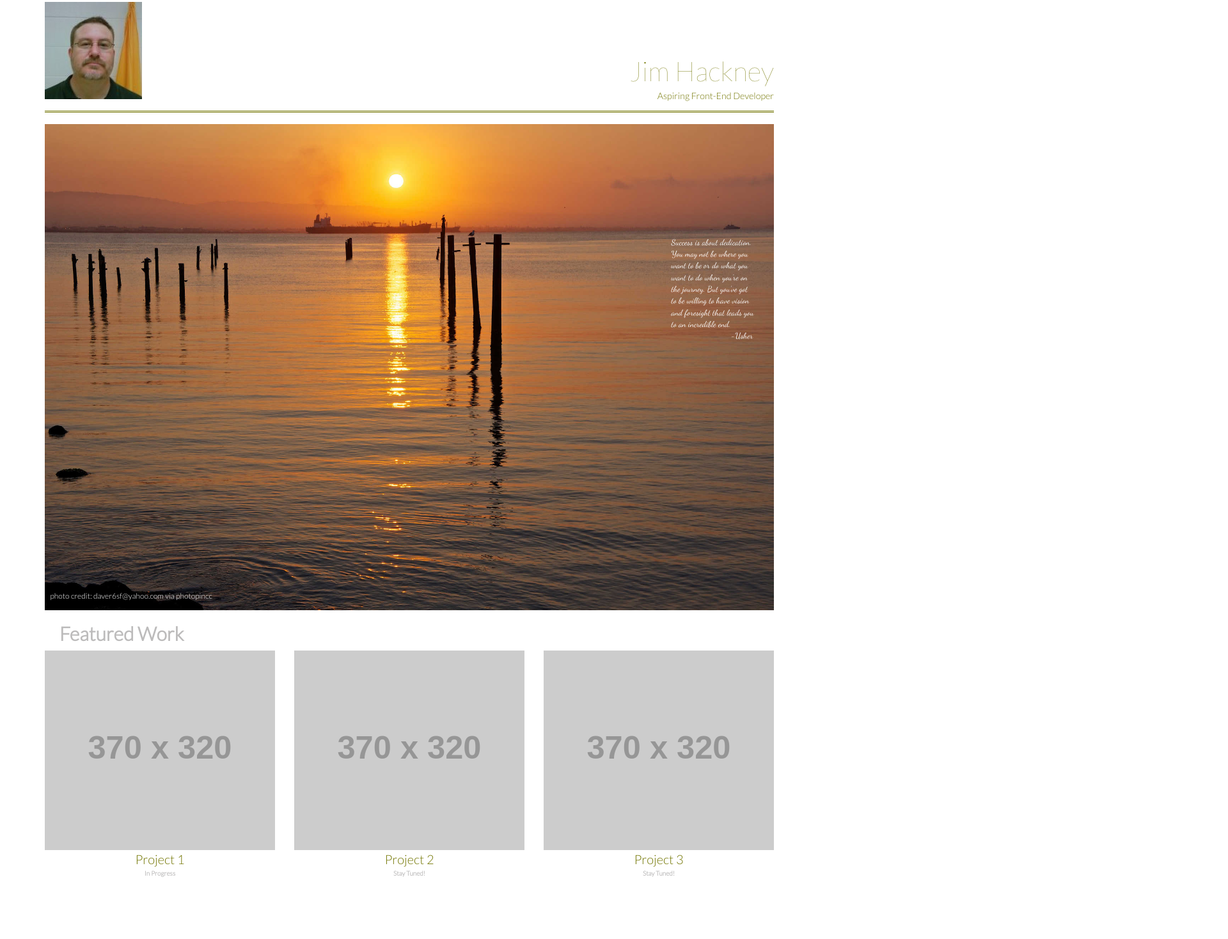
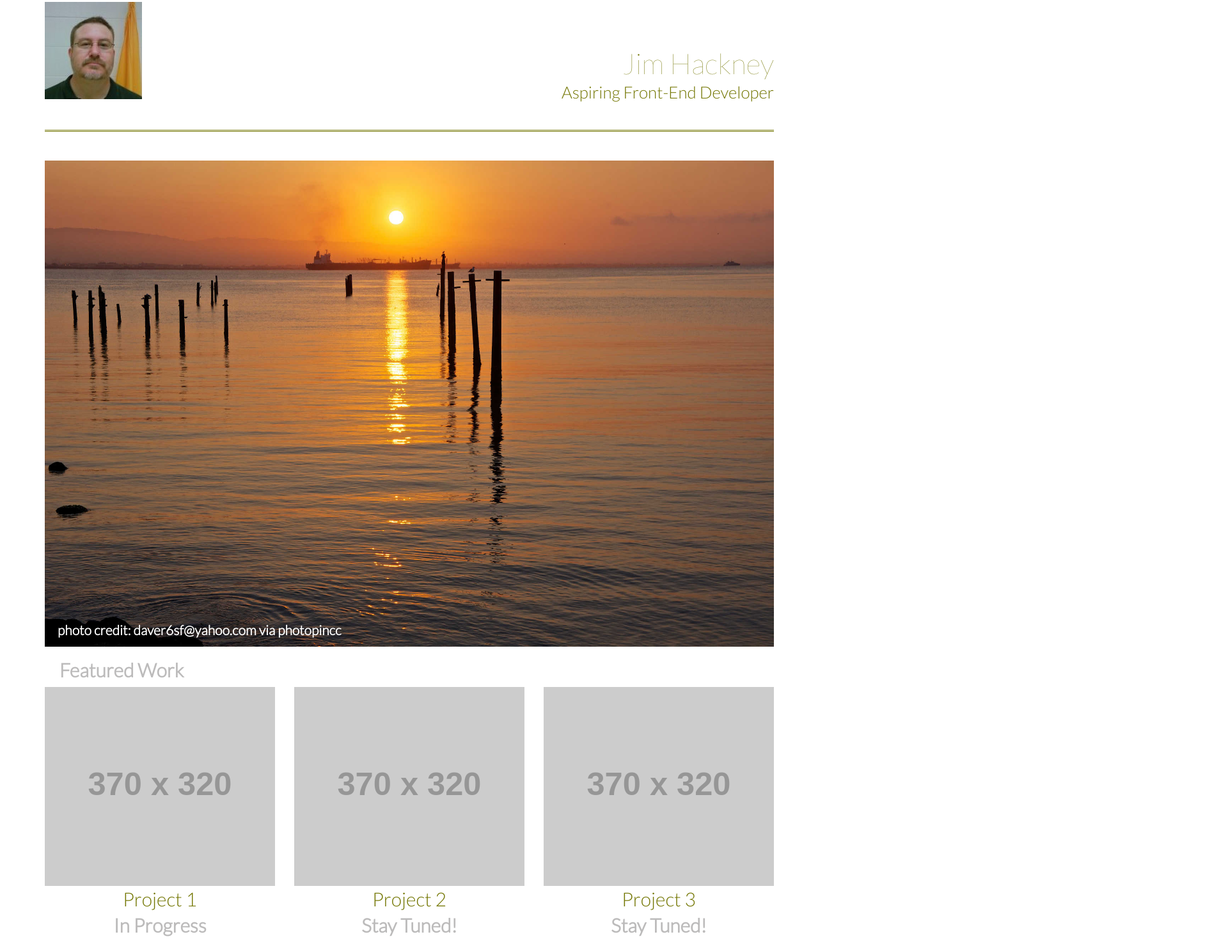
Before and after one commit to jimhackney/Udacity_Project_1, a website: page index.html in a window 1280 px wide. Shown: the part 25-1493 px from the top of the page at 64% size, 1920 px wide, since content can reach past the window. Before the commit the page ends 1397 px from the top, so only its background shows below. Drawn offline with Linux system fonts and the light colour scheme; placeholder pictures from the web are drawn by us.

Commit message:
making stylesheet mobile first

```diff
--- a/css/style.css
+++ b/css/style.css
@@ -20,18 +20,14 @@ img {
 	margin: 0 auto 0 auto;
 }
 
-hr {
-	width: 97%;
+.hrAlign {
+	position: absolute;
 	border: none;
 	border-top: medium double;
 	display: inline-block;
-	position: absolute;
 	top: -0.7em;
 	padding: 0 0.25em;
-}
-
-.shipImageAlignment {
-	margin-top: 2.9%;
+	margin: 5% 0 5% 0;
 }
 
 .feature {
@@ -44,15 +40,11 @@ hr {
 }
 
 .styleNameText {
-	font: normal 100 4.285714285714286em/1.428 'Lato', sans-serif;
 	text-align: right;
-	margin: 19% 0 0 0;
 }
 
 .styleTitleText {
-	font-size: 1.428571428571429em;
 	text-align: right;
-	margin: 0 0 0 0;
 }
 
 .alignCenter {
@@ -69,14 +61,12 @@ hr {
 }
 
 .myPicAlign {
-	margin: 5% 0 1% 0;
+	margin: 5% 0 10% 0;
 }
 
 .credit {
 	width: 100%;
 	position: absolute;
-	left: 2%;
-	top: 95%;
 	color: #fff;
 }
 
@@ -84,215 +74,282 @@ hr {
 	color: #fff;
 }
 
-.journeyQuote {
-	width: 100%;
-	position: absolute;
-	z-index: 100;
-	left: 85%;
-	top: 25%;
-	color: #fff;
-	font: normal 300 1.285714285714286em/1.428 Dancing Script, script;
-}
-
 .alignRight {
 	margin-left: 8%;
 }
 
-.projectLinkFont {
-	font-size: 1em;
-}
-
-@media (min-width: 992px) and (max-width: 1199px) {
-
+/* Custom, iPhone Retina */
+@media (min-width: 200px) {
 	.styleNameText {
-		font-size: 3.542857142857143em;
-		margin-top: 25%;
+		font-size: 1.4em;
+		margin: 55% 0 0 0;
 	}
 
 	.styleTitleText {
-		font-size: 1.180952380952381em;
+		font-size: 1em;
+		margin: 1% 0 0 1%;
 	}
 
-	.journeyQuote {
-		font-size: 1.062857142857143em;
-	}
-
-	hr {
-		width: 96.2%;
-	}
-
-	.myPicAlign {
-		margin-right: 0;
+	.hrAlign {
+		width: 83%;
 	}
 
 	.shipImageAlignment {
-		margin-top: 3.3%;
+		margin-top: 10%;
 	}
 
 	.credit {
-		font-size: 0.8266666666666667em;
-	}
-
-	.feature {
-		font-size: 1.653333333333333em;
-	}
-
-	.projectTitles {
-		font-size: 1.6em;
-	}
-
-	.projectLinkFont {
-		font-size: 0.8266666666666667em;
-	}
-}
-
-@media (min-width: 768px) and (max-width: 991px) {
-
-	.styleNameText {
-		font-size: 2.742857142857143em;
-		margin-top: 35%;
-	}
-
-	.styleTitleText {
-		font-size: 0.9142857142857146em;
-	}
-
-	.journeyQuote {
-		font-size: 0.822857142857143em;
-		top: 26%;
-	}
-
-	hr {
-		width: 95.1%;
-	}
-
-	.shipImageAlignment {
-		margin-top: 4.3%;
-	}
-
-	.credit {
-		font-size: 0.8266666666666667em;
-		left: 2.8%;
-		top: 94%;
-	}
-
-	.feature {
-		font-size: 1.28em;
-	}
-
-	.projectTitles {
-		font-size: 1.2em;
-	}
-}
-
-@media (max-width: 767px) {
-
-	.styleNameText {
-		font-size: 2.742857142857143em;
-		margin-top: 35%;
-	}
-
-	.styleTitleText {
-		font-size: 0.9142857142857146em;
-	}
-
-	hr {
-		display: none;
+		font-size: 0.8em;
+		font-weight: bold;
+		left: 10%;
+		top: 80%;
 	}
 
 	.journeyQuote {
 		display: none;
 	}
 
-	.blockPics {
-		display: block;
+	.feature {
+		font-size: 1.5em;
 	}
 
-	.feature {
-		text-align: center;
+	.projectLinkFont {
+		font-size: 1em;
+	}
+
+	.projectTitles {
+		font-size: 2em;
 	}
 }
 
-@media (max-width: 481px) {
-
+@media (min-width : 320px) {
 	.styleNameText {
-		font-size: 2em;
-		margin-top: 60%;
+		font-size: 2.4em;
+		margin: 62% 0 0 0;
 	}
 
-	.styleTitleText{
-		font-size: 0.9em;
+	.styleTitleText {
+		font-size: 1.2em;
+		margin: 3% 0 0 1%;
 	}
 
-	hr {
-		display: none;
+	.hrAlign {
+		width: 89%;
+	}
+
+	.shipImageAlignment {
+		margin-top: 10%;
+	}
+
+	.credit {
+		font-size: 1.3em;
+		left: 7%;
+		top: 85%;
 	}
 
 	.journeyQuote {
 		display: none;
 	}
 
-	.blockPics {
-		display: block;
+	.feature {
+		font-size: 2em;
 	}
 
-	.feature {
-		text-align: center;
+	.projectLinkFont {
+		font-size: 2em;
+	}
+
+	.projectTitles {
+		font-size: 2.5em;
 	}
 }
 
-@media (max-width: 400px) {
+@media (min-width: 414px) {
+	.styleNameText {
+		margin: 67% 0 0 0;
+	}
 
+	.hrAlign {
+		width: 91.5%;
+	}
+}
+
+/* Extra Small Devices, Phones */
+@media (min-width : 480px) {
 	.styleNameText {
-		font-size: 1.5em;
-		margin-top: 88%;
+		font-size: 3.8em;
+		margin: 28% 0 0 0;
 	}
 
 	.styleTitleText {
-		font-size: 0.6em;
+		font-size: 2.5em;
+		margin: 3% 0 0 1%;
 	}
 
-	hr {
-		display: none;
+	.hrAlign {
+		width: 93.5%;
+	}
+
+	.shipImageAlignment {
+		margin-top: 13%;
+	}
+
+	.credit {
+		font-size: 2.1em;
+		left: 3%;
+		top: 89%;
 	}
 
 	.journeyQuote {
 		display: none;
 	}
 
-	.blockPics {
-		display: block;
+	.feature {
+		font-size: 3em;
 	}
 
-	.feature {
-		text-align: center;
+	.projectLinkFont {
+		font-size: 3em;
+	}
+
+	.projectTitles {
+		font-size: 3em;
 	}
 }
-@media (max-width: 299px) {
 
+/* Small Devices, Tablets */
+@media (min-width : 768px) {
 	.styleNameText {
-		font-size: 1em;
-		margin-top: 90%;
+		font-weight: 100;
+		font-size: 4.5em;
+		margin: 26% 0 0 0;
 	}
 
 	.styleTitleText {
-		font-size: 0.4em;
+		font-size: 2.6em;
+		margin: 3% 0 0 1%;
 	}
 
-	hr {
-		display: none;
+	.hrAlign {
+		width: 93.5%;
+		margin: 3% 0 3% 0;
+	}
+
+	.shipImageAlignment {
+		margin-top: 9%;
+	}
+
+	.credit {
+		font-size: 2.1em;
+		left: 3%;
+		top: 89%;
 	}
 
 	.journeyQuote {
 		display: none;
 	}
 
-	.blockPics {
-		display: block;
+	.feature {
+		font-size: 3em;
+	}
+
+	.projectLinkFont {
+		font-size: 3em;
+	}
+
+	.projectTitles {
+		font-size: 3em;
+	}
+}
+
+/* Medium Devices, Desktops */
+@media (min-width : 992px) {
+	.styleNameText {
+		font-weight: 100;
+		font-size: 4.5em;
+		margin: 20% 0 0 0;
+	}
+
+	.styleTitleText {
+		font-size: 2.6em;
+		margin: 3% 0 0 1%;
+	}
+
+	.hrAlign {
+		width: 96.5%;
+		margin: 0;
+	}
+
+	.shipImageAlignment {
+		margin-top: 3.5%;
+	}
+
+	.credit {
+		font-size: 2.1em;
+		left: 3%;
+		top: 94%;
+	}
+
+	.journeyQuote {
+		display: none;
 	}
 
 	.feature {
-		text-align: center;
-		font-size: 1em;
+		font-size: 3em;
+	}
+
+	.projectLinkFont {
+		font-size: 3em;
+	}
+
+	.projectTitles {
+		font-size: 3em;
+	}
+
+}
+
+/* Large Devices, Wide Screens */
+@media (min-width : 1200px) {
+
+	.styleNameText {
+		font-weight: 100;
+		font-size: 4.5em;
+		margin: 18% 0 0 0;
+	}
+
+	.styleTitleText {
+		font-size: 2.6em;
+		margin: 1% 0 0 1%;
+	}
+
+	.hrAlign {
+		width: 97%;
+		margin: 0;
+	}
+
+	.shipImageAlignment {
+		margin-top: 3.5%;
+	}
+
+	.credit {
+		font-size: 2.1em;
+		left: 3%;
+		top: 94%;
+	}
+
+	.journeyQuote {
+		display: none;
+	}
+
+	.feature {
+		font-size: 3em;
+	}
+
+	.projectLinkFont {
+		font-size: 3em;
+	}
+
+	.projectTitles {
+		font-size: 3em;
 	}
 }
--- a/index.html
+++ b/index.html
@@ -13,11 +13,7 @@
 		<div class="container">
 			<div class="row">
 				<div class="col-xs-6 col-sm-6 col-md-6 col-lg-6">
-					<figure>
-						<picture>
-							<img src="images/jimhackney.jpg" class="img-responsive myPicAlign" alt="Jim Hackney's picture">
-						</picture>
-					</figure>
+					<img src="images/jimhackney.jpg" class="img-responsive myPicAlign" alt="Jim Hackney's picture">
 				</div>
 				<div class="col-xs-6 col-sm-6 col-md-6 col-lg-6">
 					<h1 class="styleNameText">Jim Hackney</h1>
@@ -26,16 +22,12 @@
 			</div>
 			<div class="row">
 				<div class="col-xs-12 col-sm-12 col-md-12 col-lg-12">
-					<hr>
+					<hr class="hrAlign">
 				</div>
 			</div>
 			<div class="row">
 				<div class="col-xs-12 col-sm-12 col-md-12 col-lg-12 image">
-					<figure>
-						<picture class="hidden-xs">
-							<img src="images/ShipOnHorizonSunrise-2048optimized.jpg" class="img-responsive shipImageAlignment" alt="ship on the horizon at sunrise">
-						</picture>
-					</figure>
+					<img src="images/ShipOnHorizonSunrise-2048optimized.jpg" class="img-responsive shipImageAlignment" alt="ship on the horizon at sunrise">
 					<h6 class="credit">photo credit: <a href="https://www.flickr.com/photos/daver6/15212255705/">daver6sf@yahoo.com</a> via <a href="http://photopin.com">photopin</a><a href="http://creativecommons.org/licenses/by-nc/2.0/">cc</a></h6>
 					<h5 class="journeyQuote">
 						Success is about dedication.<br>
@@ -57,32 +49,17 @@
 			</div>
 			<div class="row">
 				<div class="col-xs-12 col-sm-4 col-md-4 col-lg-4 alignCenter">
-					<figure>
-						<picture>
-							<source media="(max-width: 767px)" srcset="http://placehold.it/767/475"/>
-							<img src="http://placehold.it/370/320" class="img-responsive" alt="placeholder picture">
-						</picture>
-					</figure>
+					<img src="http://placehold.it/370/320" class="img-responsive" alt="placeholder picture">
 					<h2 class="projectTitles">Project 1</h2>
 					<span class="silverColor projectLinkFont">In Progress</span>
 				</div>
 				<div class="col-xs-12 col-sm-4 col-md-4 col-lg-4 alignCenter">
-					<figure>
-						<picture>
-							<source media="(max-width: 767px)" srcset="http://placehold.it/767/475"/>
-							<img src="http://placehold.it/370/320" class="img-responsive" alt="placeholder picture">
-						</picture>
-					</figure>
+					<img src="http://placehold.it/370/320" class="img-responsive" alt="placeholder picture">
 					<h2 class="projectTitles">Project 2</h2>
 					<span class="silverColor projectLinkFont">Stay Tuned!</span>
 				</div>
 				<div class="col-xs-12 col-sm-4 col-md-4 col-lg-4 alignCenter">
-					<figure>
-						<picture>
-							<source media="(max-width: 767px)" srcset="http://placehold.it/767/475"/>
-							<img src="http://placehold.it/370/320" class="img-responsive" alt="placeholder picture">
-						</picture>
-					</figure>
+					<img src="http://placehold.it/370/320" class="img-responsive" alt="placeholder picture">
 					<h2 class="projectTitles">Project 3</h2>
 					<span class="silverColor projectLinkFont">Stay Tuned!</span>
 				</div>
```
